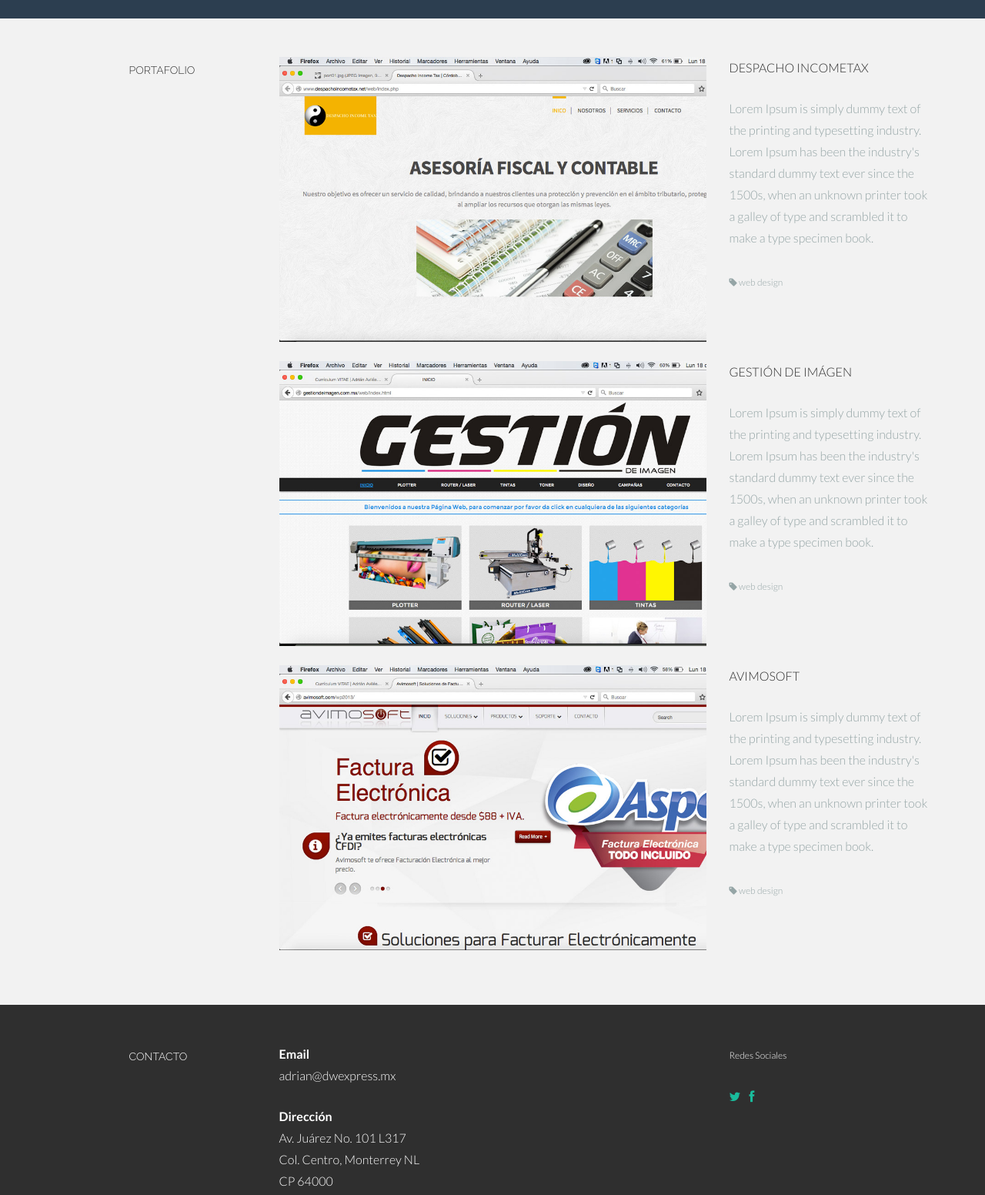
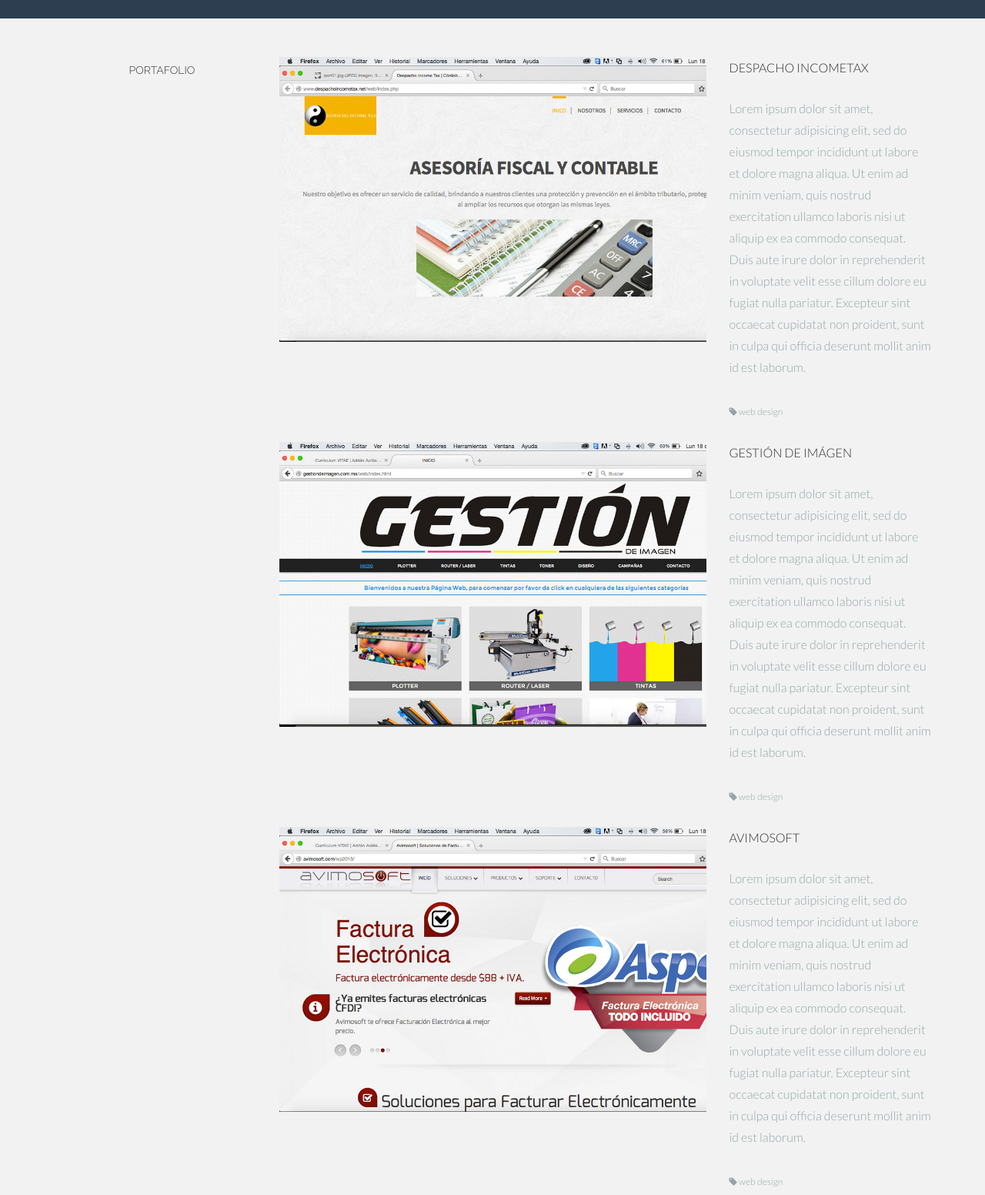
Before and after one commit to avimosoftdl/avimosoftdl.github.io, a plain HTML site: page index.html in a window 1280 px wide. Shown: the part 2460-4012 px from the top of the page at 77% size. Drawn offline with nearby package versions, Linux system fonts and the light colour scheme.

Commit message:
Subiendo CV modificando los lorem ipsum

```diff
--- a/index.html
+++ b/index.html
@@ -312,7 +312,12 @@ var myDoughnut = new Chart(document.getElementById("linux").getContext("2d")).Do
 		</div>
 		<div class="col-lg-3">
 			<p>DESPACHO INCOMETAX</p>
-			<p><more>Lorem Ipsum is simply dummy text of the printing and typesetting industry. Lorem Ipsum has been the industry's standard dummy text ever since the 1500s, when an unknown printer took a galley of type and scrambled it to make a type specimen book.<br/><br/>
+			<p><more>Lorem ipsum dolor sit amet, consectetur adipisicing elit, sed do eiusmod
+      tempor incididunt ut labore et dolore magna aliqua. Ut enim ad minim veniam,
+      quis nostrud exercitation ullamco laboris nisi ut aliquip ex ea commodo
+      consequat. Duis aute irure dolor in reprehenderit in voluptate velit esse
+      cillum dolore eu fugiat nulla pariatur. Excepteur sint occaecat cupidatat non
+      proident, sunt in culpa qui officia deserunt mollit anim id est laborum.<br/><br/>
 				<sm><i class="icon-tag"></i> web design</sm></more>
 			</p>
 		</div>
@@ -322,7 +327,12 @@ var myDoughnut = new Chart(document.getElementById("linux").getContext("2d")).Do
 		</div>
 		<div class="col-lg-3">
 			<p>GESTIÓN DE IMÁGEN</p>
-			<p><more>Lorem Ipsum is simply dummy text of the printing and typesetting industry. Lorem Ipsum has been the industry's standard dummy text ever since the 1500s, when an unknown printer took a galley of type and scrambled it to make a type specimen book.<br/><br/>
+			<p><more>Lorem ipsum dolor sit amet, consectetur adipisicing elit, sed do eiusmod
+      tempor incididunt ut labore et dolore magna aliqua. Ut enim ad minim veniam,
+      quis nostrud exercitation ullamco laboris nisi ut aliquip ex ea commodo
+      consequat. Duis aute irure dolor in reprehenderit in voluptate velit esse
+      cillum dolore eu fugiat nulla pariatur. Excepteur sint occaecat cupidatat non
+      proident, sunt in culpa qui officia deserunt mollit anim id est laborum.<br/><br/>
 				<sm><i class="icon-tag"></i> web design</sm></more>
 			</p>
 		</div>
@@ -332,7 +342,12 @@ var myDoughnut = new Chart(document.getElementById("linux").getContext("2d")).Do
 		</div>
 		<div class="col-lg-3">
 			<p>AVIMOSOFT</p>
-			<p><more>Lorem Ipsum is simply dummy text of the printing and typesetting industry. Lorem Ipsum has been the industry's standard dummy text ever since the 1500s, when an unknown printer took a galley of type and scrambled it to make a type specimen book.<br/><br/>
+			<p><more>Lorem ipsum dolor sit amet, consectetur adipisicing elit, sed do eiusmod
+      tempor incididunt ut labore et dolore magna aliqua. Ut enim ad minim veniam,
+      quis nostrud exercitation ullamco laboris nisi ut aliquip ex ea commodo
+      consequat. Duis aute irure dolor in reprehenderit in voluptate velit esse
+      cillum dolore eu fugiat nulla pariatur. Excepteur sint occaecat cupidatat non
+      proident, sunt in culpa qui officia deserunt mollit anim id est laborum.<br/><br/>
 				<sm><i class="icon-tag"></i> web design</sm></more>
 			</p>
 		</div>
```
